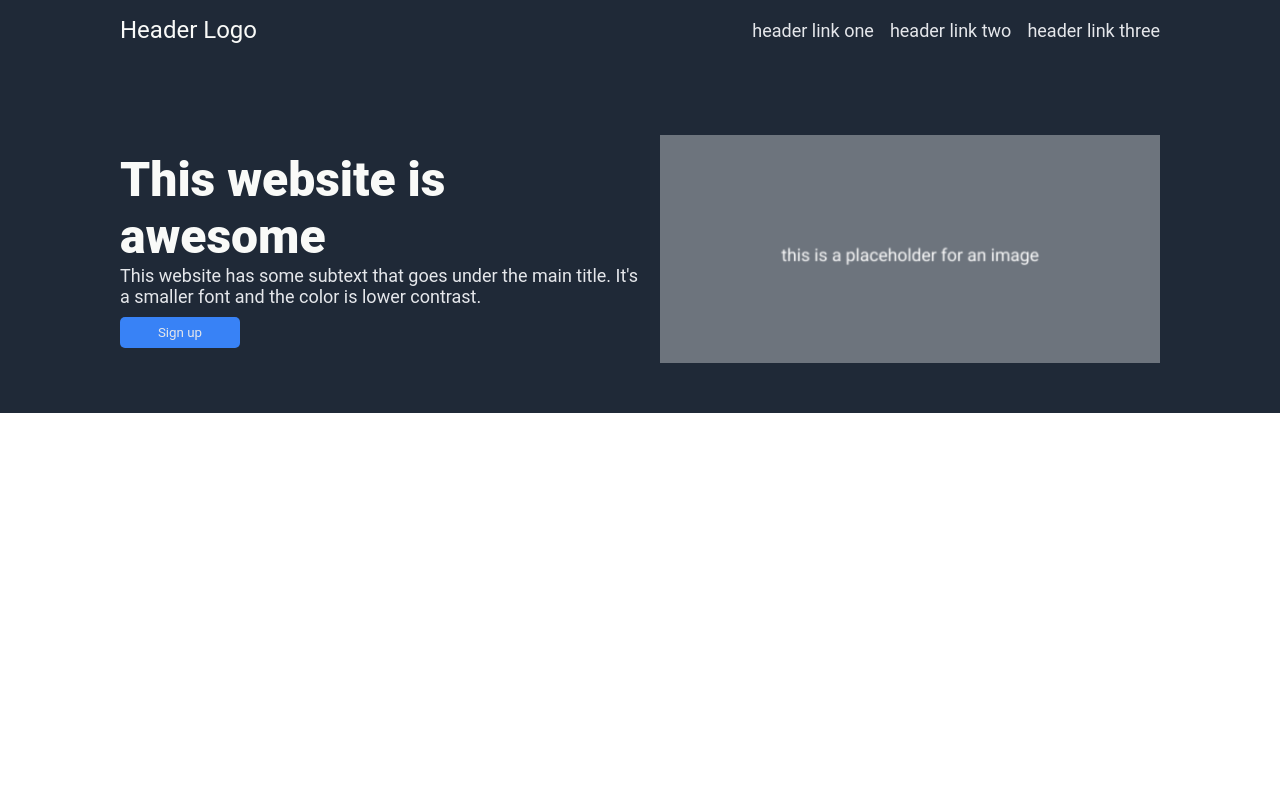
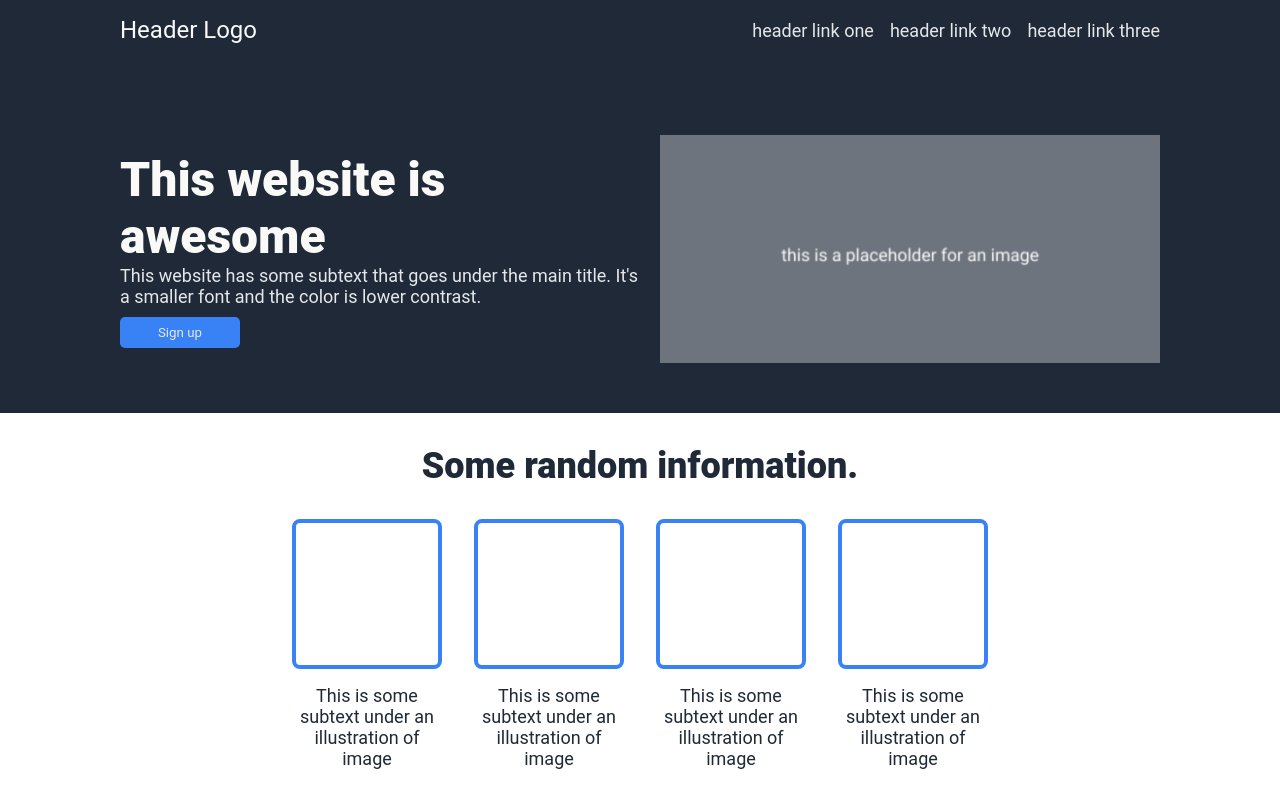
Before and after one commit to anthonychen24/landing-page, a plain HTML site: page index.html in a window 1280 px wide. Drawn offline with Linux system fonts and the light colour scheme.

Commit message:
Create card section and style it

```diff
--- a/index.html
+++ b/index.html
@@ -31,5 +31,26 @@
             </div>
         </section>
     </div>
+    <section class="card-section">
+        <h2>Some random information.</h2>
+        <div class="container">
+            <div class="card">
+                <div class="card-image"></div>
+                <div class="card-text">This is some subtext under an illustration of image</div>
+            </div>
+            <div class="card">
+                <div class="card-image"></div>
+                <div class="card-text">This is some subtext under an illustration of image</div>
+            </div>
+            <div class="card">
+                <div class="card-image"></div>
+                <div class="card-text">This is some subtext under an illustration of image</div>
+            </div>
+            <div class="card">
+                <div class="card-image"></div>
+                <div class="card-text">This is some subtext under an illustration of image</div>
+            </div>
+        </div>
+    </section>
 </body>
 </html>
--- a/style.css
+++ b/style.css
@@ -98,3 +98,45 @@ button:hover {
         text-align: center;
     }
 } */
+
+.card-section {
+    color: #1f2937;
+    margin: 32px 0;
+    text-align: center;
+}
+
+h2 {
+    font-size: 36px;
+    font-weight: 900;
+    color: #1f2937;
+    margin-bottom: 32px;
+}
+
+
+.card-image {
+    /* width: 150px; */
+    height: 150px;
+    border-radius: 8px;
+    border: 4px solid  #3882F6;
+    margin-bottom: 16px;
+}
+
+.card {
+    max-width: 150px;
+}
+
+.card-section .container {
+    display: flex;
+    justify-content: center;
+    align-items: center;
+    gap: 32px;
+}
+
+/* @media (max-width: 768px ) {
+    .card-section .container {
+        flex-direction: column;
+        justify-content: center;
+        align-items: center;
+        text-align: center;
+    }
+} */
```
